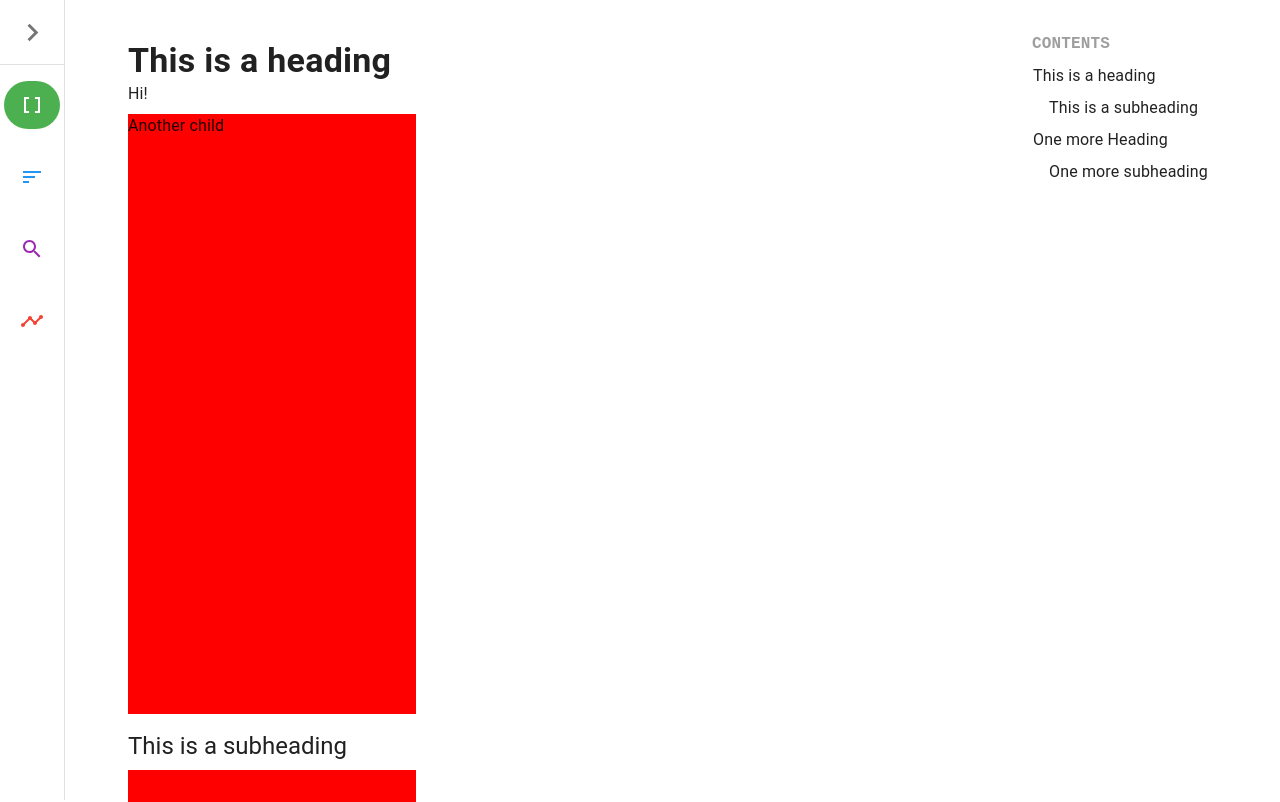
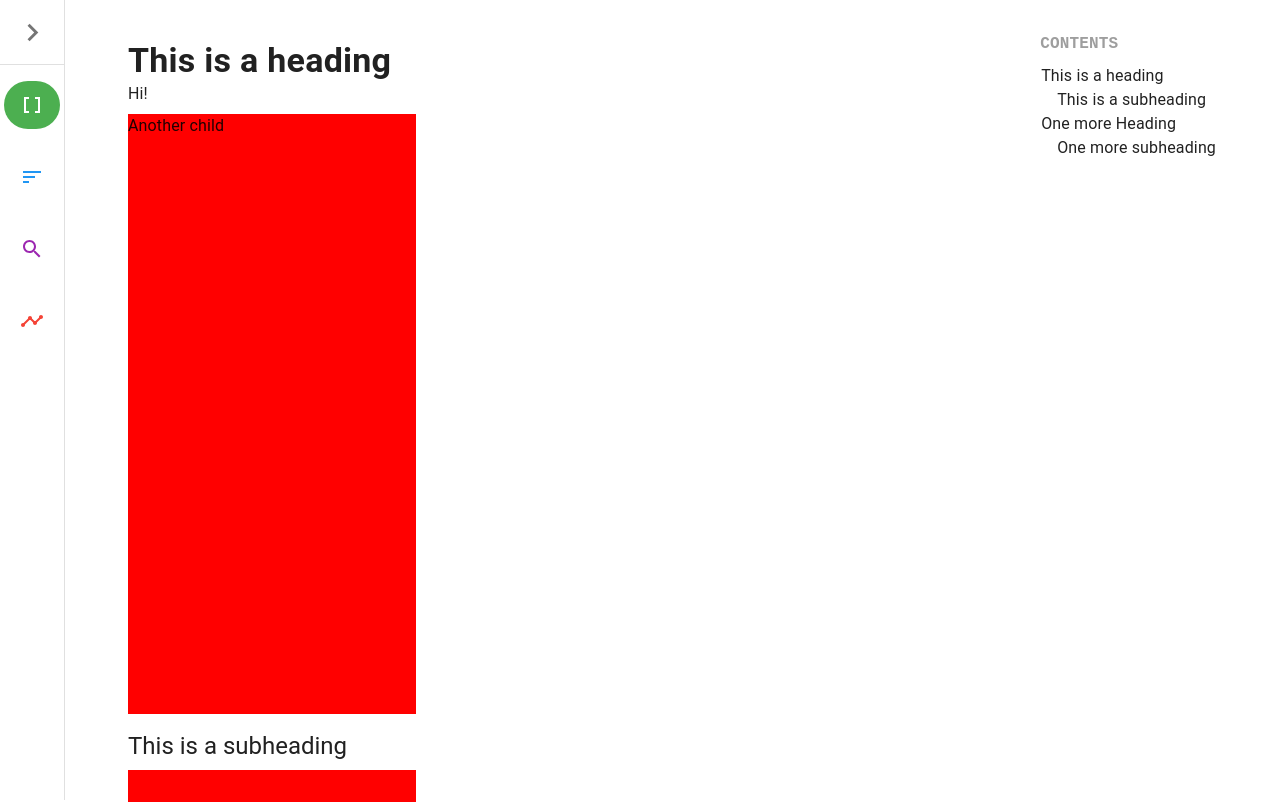
Before and after one commit to pumbas600/algo-visualiser, a Next.js app: page /datastructures in a window 1280 px wide. Shown: the top 802 px of the page. Built offline with nearby package versions, Linux system fonts and the light colour scheme.

Commit message:
refactor: :recycle: Simplify content rendering

```diff
--- a/components/ContentLayout/index.tsx
+++ b/components/ContentLayout/index.tsx
@@ -2,7 +2,7 @@ import { Box, CSSObject, List, Stack, Typography } from '@mui/material';
 import { blue, grey } from '@mui/material/colors';
 import Link from 'next/link';
 import { useRouter } from 'next/router';
-import React, { Children, cloneElement, ReactNode, useCallback, useEffect } from 'react';
+import React, { Children, cloneElement, ReactNode, useCallback, useEffect, useState } from 'react';
 import { getChildren, isComponent } from '../Utilities';
 import Heading, { HeadingProps } from './Heading';
 
@@ -14,7 +14,6 @@ interface HeadingGroup {
 const typographyStyle: CSSObject = {
   cursor: 'pointer',
   borderLeft: `1px solid transparent`,
-  pl: 2,
   '&:hover': {
     color: grey[500],
     borderColor: grey[500],
@@ -27,10 +26,18 @@ const activeTypographyStyle: CSSObject = {
 };
 
 const ContentLayout = ({ children }: { children?: ReactNode }) => {
-  const router = useRouter();
+  const [currentId, setCurrentId] = useState('');
 
   useEffect(() => {
-    const handleScroll = (event: Event) => console.log(event);
+    const handleScroll = () => {
+      const hash = window.location.hash;
+      console.log(hash);
+      if (hash.length === 0) {
+        setCurrentId(hash);
+      } else {
+        setCurrentId(hash.substring(1));
+      }
+    };
 
     window.addEventListener('scroll', handleScroll);
 
@@ -62,71 +69,28 @@ const ContentLayout = ({ children }: { children?: ReactNode }) => {
       .map((c) => c.props as HeadingProps);
   }, [children]);
 
-  const isGroupNotEmpty = useCallback((group: HeadingGroup): boolean => {
-    return group.heading !== null || group.subHeadings.length !== 0;
-  }, []);
+  const renderHeading = useCallback(
+    (heading: HeadingProps) => {
+      const id = getId(heading);
+      const inSection = id === currentId;
 
-  const getHeadingGroups = useCallback((): HeadingGroup[] => {
-    const headings = getChildHeadings();
-    const groups: HeadingGroup[] = [];
-    const newEmptyGroup = () => ({
-      heading: null,
-      subHeadings: [],
-    });
+      const styles = {
+        ...typographyStyle,
+        ...(inSection ? activeTypographyStyle : {}),
+        pl: heading.subHeading ? 4 : 2,
+      };
 
-    let currentGroup: HeadingGroup = newEmptyGroup();
-
-    headings.forEach((heading) => {
-      if (heading.subHeading) {
-        currentGroup.subHeadings.push(heading);
-      } else {
-        if (isGroupNotEmpty(currentGroup)) {
-          groups.push(currentGroup);
-          currentGroup = newEmptyGroup();
-        }
-        currentGroup.heading = heading;
-      }
-    });
-    if (isGroupNotEmpty(currentGroup)) {
-      groups.push(currentGroup);
-    }
-
-    return groups;
-  }, [getChildHeadings, isGroupNotEmpty]);
-
-  const renderSubHeadings = useCallback(
-    (subHeadings: HeadingProps[]) => {
-      return subHeadings.map((heading) => {
-        const id = getId(heading);
-
-        return (
-          <Typography key={id} sx={{ ...typographyStyle, pl: 4 }} onClick={() => scrollIntoView(id)}>
-            {heading.title}
-          </Typography>
-        );
-      });
-    },
-    [getId, scrollIntoView],
-  );
-
-  const renderHeadingGroup = useCallback(
-    (group: HeadingGroup, index: number): ReactNode => {
       return (
-        <Box key={index} width="200px">
-          {group.heading !== null && (
-            <Typography sx={typographyStyle} onClick={() => scrollIntoView(getId(group.heading))}>
-              {group.heading.title}
-            </Typography>
-          )}
-          {group.subHeadings.length !== 0 && <List>{renderSubHeadings(group.subHeadings)}</List>}
-        </Box>
+        <Typography key={id} sx={styles} onClick={() => scrollIntoView(id)}>
+          {heading.title}
+        </Typography>
       );
     },
-    [getId, renderSubHeadings, scrollIntoView],
+    [getId, currentId, scrollIntoView],
   );
 
   const renderContents = useCallback((): ReactNode => {
-    const groups = getHeadingGroups();
+    const headings = getChildHeadings();
 
     return (
       <List
@@ -137,10 +101,10 @@ const ContentLayout = ({ children }: { children?: ReactNode }) => {
           </Typography>
         }
       >
-        {groups.map((group, index) => renderHeadingGroup(group, index))}
+        {headings.map(renderHeading)}
       </List>
     );
-  }, [getHeadingGroups, renderHeadingGroup]);
+  }, [getChildHeadings, renderHeading]);
 
   return (
     <Box display="flex" flexDirection="row" mx={8} my={4} gap={2} justifyContent="space-between">
```
